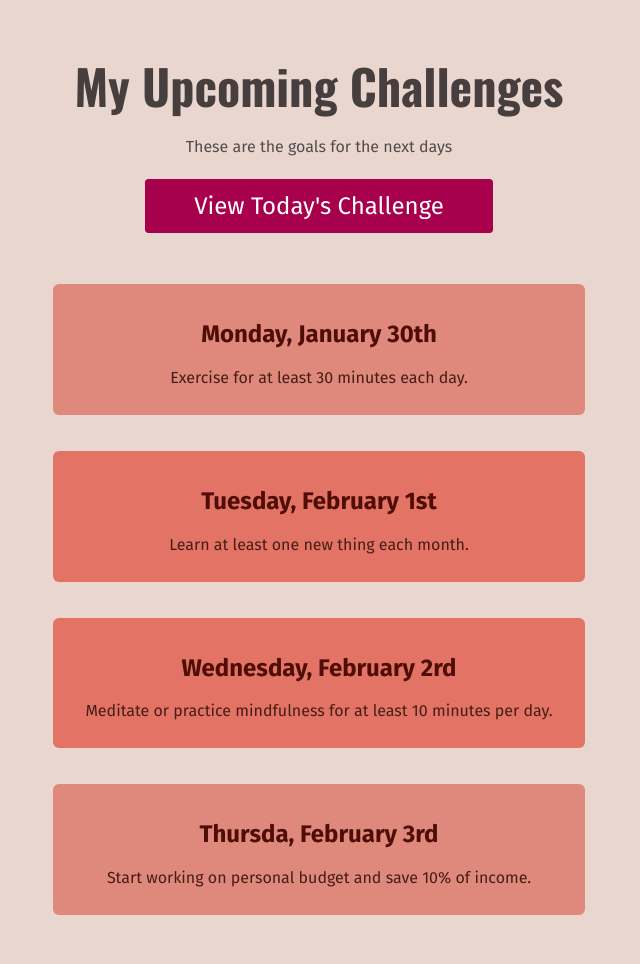
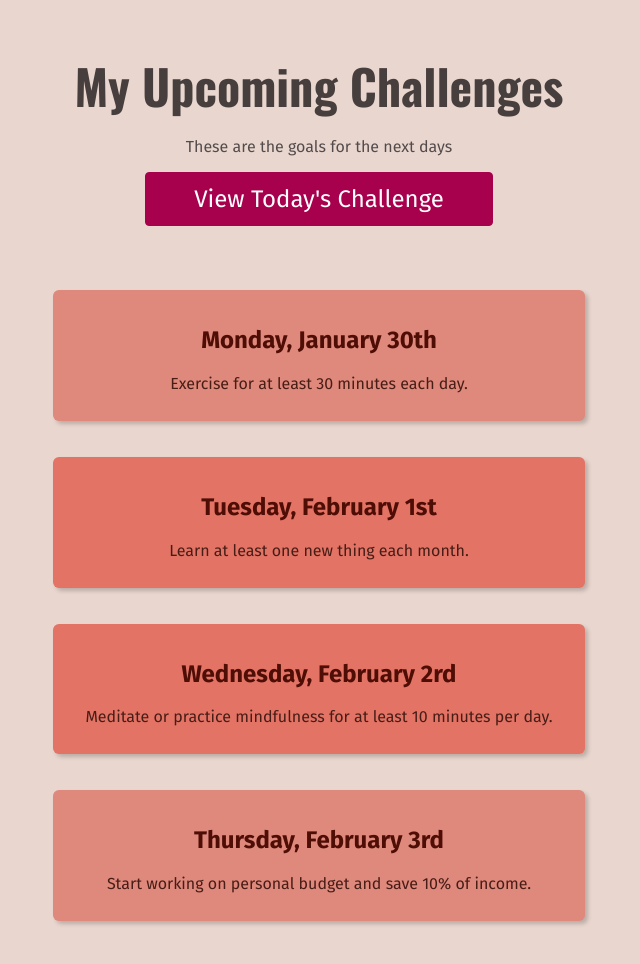
Before and after one commit to Kendo007/100-days-of-code, a plain HTML site: page full-week.html in a window 1280 px wide. Shown: the whole page, without its empty margins (321-961 px from the left). Drawn offline with nearby package versions, Linux system fonts and the light colour scheme.

Commit message:
point where we are going to start the challenge

```diff
--- a/full-week.html
+++ b/full-week.html
@@ -35,7 +35,7 @@
             <p>Meditate or practice mindfulness for at least 10 minutes per day.</p>
           </li>
           <li>
-            <h2>Thursda, February 3rd</h2>
+            <h2>Thursday, February 3rd</h2>
             <p>Start working on personal budget and save 10% of income.</p>
           </li>
         </ol>
--- a/styles/full-week.css
+++ b/styles/full-week.css
@@ -5,7 +5,7 @@ header {
 h1 {
     font-size: 48px;
     color: rgb(71, 62, 62);
-    margin: 12px 0;
+    margin: 0;
 }
 
 a {
@@ -15,6 +15,8 @@ a {
     border-radius: 4px;
     font-size: 24px;
     border: 1px solid rgb(167, 1, 78);
+    display: inline-block;
+    margin: 0;
 }
 
 a:hover {
@@ -28,10 +30,11 @@ li {
     padding: 16px;
     width: 500px;
     border-radius: 6px;
+    box-shadow: 3px 3px 4px rgba(0, 0, 0, 0.2);
 }
 
 header p {
-    margin-bottom: 36px;
+    margin-bottom: 12px;
 }
 
 h2 {
```
